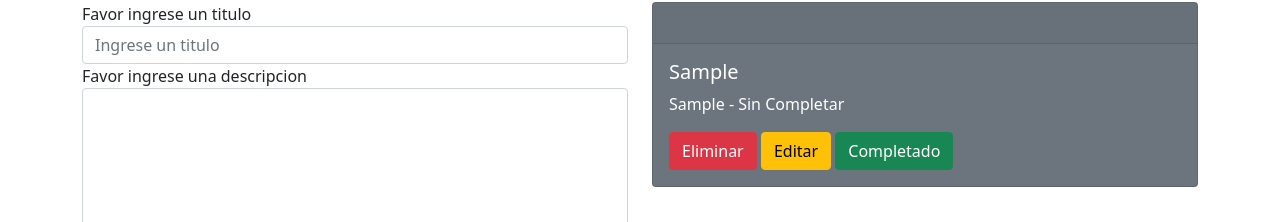
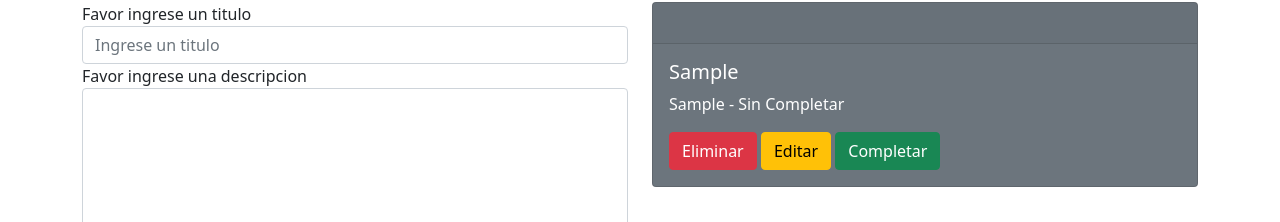
Before and after one commit to julskdj/prueba-tecnica-final, a React (Vite) app: page / in a window 1280 px wide. Both pictures are taken after typing "Sample", "Sample" into the empty fields and a click on the button "Agregar Tarea". Shown: the part 172-394 px from the top of the page. Built offline with nearby package versions, Linux system fonts and the light colour scheme.

Commit message:
Eliminar Tareas Añadido

```diff
--- a/src/App.jsx
+++ b/src/App.jsx
@@ -4,6 +4,8 @@ import "./App.css";
 import "bootstrap/dist/css/bootstrap.min.css";
 import "bootstrap/dist/js/bootstrap.bundle";
 import Index from "./routes/Index";
+import cambiarEstado from "./functions/cambiarEstado";
+import eliminarTarea from "./functions/eliminarTarea";
 
 function App() {
   const [tareas, setTareas] = useState([]);
@@ -16,14 +18,9 @@ function App() {
     console.log(task);
   };
 
-  const cambiarEstado = (id) => {
-    setTareas(tareas.map(tarea => {
-      if(tarea.id === id){
-        tarea.completado = !tarea.completado;
-      }
-      return tarea;
-    }))
-  }
+
+
+
 
   return (
     <>
@@ -39,6 +36,7 @@ function App() {
                 tareas={tareas}
                 tareasBusqueda={tareasBusqueda}
                 cambiarEstado={cambiarEstado}
+                eliminarTarea={eliminarTarea}
               />
             }
           />
--- a/src/components/Tareas.jsx
+++ b/src/components/Tareas.jsx
@@ -1,6 +1,6 @@
 import React from "react";
 
-const Tareas = ({ tareas, cambiarEstado}) => {
+const Tareas = ({ tareas, cambiarEstado, setTareas, eliminarTarea, tareasBusqueda, settareasBusqueda}) => {
   return (
     <>
       <div className="col-md-6">
@@ -24,7 +24,7 @@ const Tareas = ({ tareas, cambiarEstado}) => {
                   <p className="card-text">
                     {descripcion} - Completada
                   </p>
-                  <button className="btn btn-danger">Eliminar</button>
+                  <button className="btn btn-danger" onClick={e=> eliminarTarea(id, setTareas, tareas, tareasBusqueda, settareasBusqueda)} >Eliminar</button>
                   <span> </span>
                   <button className="btn btn-warning">Editar</button>
 
@@ -41,11 +41,11 @@ const Tareas = ({ tareas, cambiarEstado}) => {
                   <p className="card-text">
                     {descripcion} - Sin Completar
                   </p>
-                    <button className="btn btn-danger">Eliminar</button>
+                    <button className="btn btn-danger" onClick={e=> eliminarTarea(id, setTareas, tareas, tareasBusqueda, settareasBusqueda)} >Eliminar</button>
                     <span> </span>
                     <button className="btn btn-warning">Editar</button>
                     <span> </span>
-                    <button className="btn btn-success" onClick={e =>cambiarEstado(id)}>Completado</button>
+                    <button className="btn btn-success" onClick={e =>cambiarEstado(id, tareas, setTareas)}>Completar</button>
                 </div>
               </div>
             )
--- /dev/null
+++ b/src/functions/cambiarEstado.jsx
@@ -0,0 +1,13 @@
+import React from 'react'
+
+const cambiarEstado = (id, tareas, setTareas) => {
+
+    setTareas(tareas.map(tarea => {
+        if(tarea.id === id){
+          tarea.completado = !tarea.completado;
+        }
+        return tarea;
+      }))
+}
+
+export default cambiarEstado
--- /dev/null
+++ b/src/functions/eliminarTarea.jsx
@@ -0,0 +1,13 @@
+
+const eliminarTarea = (
+  id,
+  setTareas,
+  tareas,
+  tareasBusqueda,
+  settareasBusqueda
+) => {
+  setTareas(tareas.filter((tarea) => tarea.id !== id));
+  settareasBusqueda(tareasBusqueda.filter((tarea) => tarea.id !== id));
+};
+
+export default eliminarTarea;
--- a/src/routes/Index.jsx
+++ b/src/routes/Index.jsx
@@ -11,6 +11,7 @@ const Index = ({
   busqueda,
   tareasBusqueda,
   cambiarEstado,
+  eliminarTarea,
 }) => {
   return (
     <>
@@ -19,7 +20,14 @@ const Index = ({
       <div className="container">
         <div className="row">
           <Formulario EstablecerTarea={EstablecerTarea} />
-          <Tareas tareas={tareas} cambiarEstado={cambiarEstado}/>
+          <Tareas
+            tareas={tareas}
+            cambiarEstado={cambiarEstado}
+            setTareas={setTareas}
+            eliminarTarea={eliminarTarea}
+            tareasBusqueda={tareasBusqueda}
+            settareasBusqueda={settareasBusqueda}
+          />
         </div>
       </div>
     </>
```
